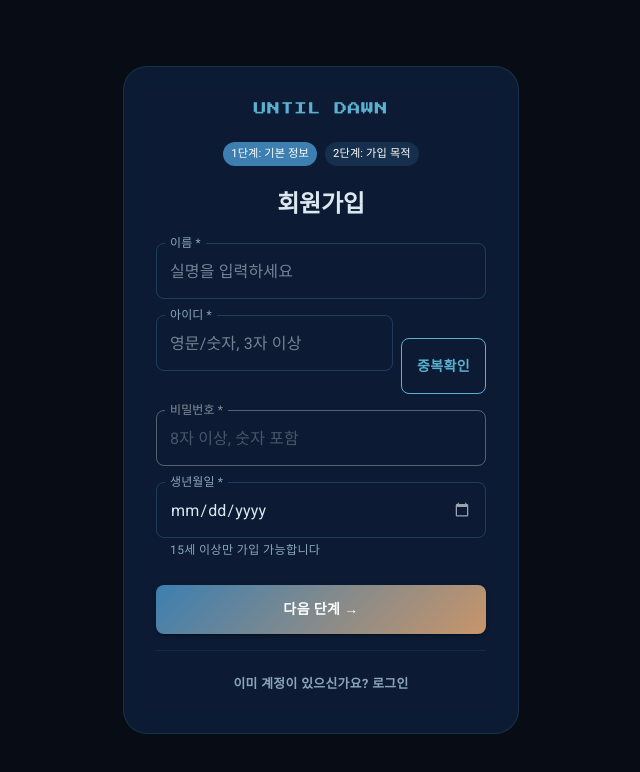
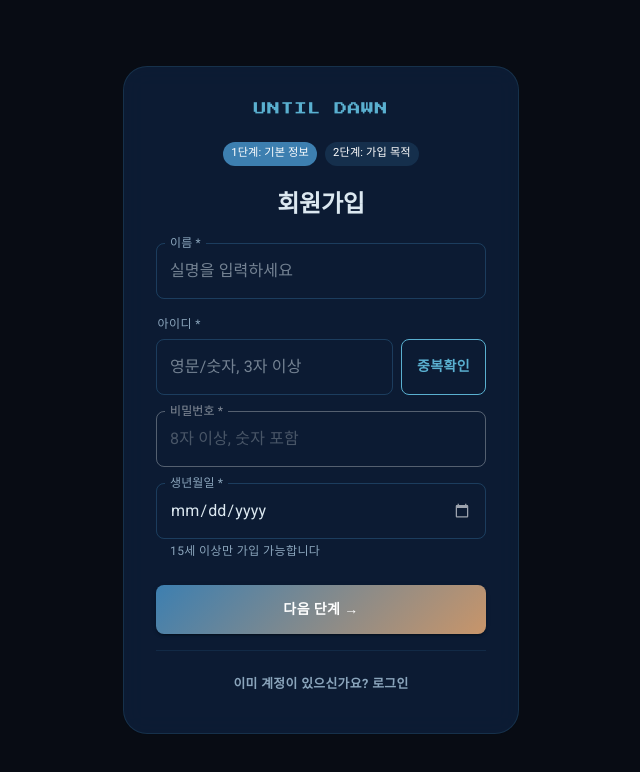
Before and after one commit to kobohamster/my_ai_web, a React (Vite) app in the folder lecture1/my-community/: page /#/register in a window 1280 px wide. Shown: the top 772 px of the page, without its empty margins (319-959 px from the left). Built offline with nearby package versions, Linux system fonts and the light colour scheme; no server answers; a web font is replaced by a local one.

Commit message:
회원가입 아이디 입력란 + 중복확인 버튼 정렬 개선
floating label 제거 후 외부 Typography 레이블로 변경,
동일 행에서 정확한 높이 정렬 보장

Co-Authored-By: Claude Sonnet 4.6 <noreply@anthropic.com>

```diff
--- a/lecture1/my-community/src/pages/RegisterPage.jsx
+++ b/lecture1/my-community/src/pages/RegisterPage.jsx
@@ -158,15 +158,16 @@ const RegisterPage = () => {
               />
 
               <Box>
-                <Box sx={{ display: 'flex', gap: 1 }}>
+                <Typography variant='caption' sx={{ color: 'text.secondary', display: 'block', mb: 0.5, ml: 0.2 }}>
+                  아이디 *
+                </Typography>
+                <Box sx={{ display: 'flex', gap: 1, alignItems: 'flex-start' }}>
                   <TextField
-                    label='아이디 *'
                     name='username'
                     value={form.username}
                     onChange={handleChange}
                     fullWidth
                     placeholder='영문/숫자, 3자 이상'
-                    slotProps={{ inputLabel: { shrink: true } }}
                     error={usernameStatus === 'taken'}
                     helperText={
                       usernameStatus === 'ok' ? '✅ 사용 가능한 아이디입니다.' :
@@ -177,7 +178,7 @@ const RegisterPage = () => {
                     variant='outlined'
                     onClick={handleUsernameCheck}
                     disabled={usernameStatus === 'checking'}
-                    sx={{ minWidth: 80, borderColor: '#5ab0d0', color: '#5ab0d0', flexShrink: 0, alignSelf: 'flex-start', mt: '23px', height: '56px' }}
+                    sx={{ minWidth: 80, borderColor: '#5ab0d0', color: '#5ab0d0', flexShrink: 0, height: '56px' }}
                   >
                     {usernameStatus === 'checking' ? <CircularProgress size={16} /> : '중복확인'}
                   </Button>
```
